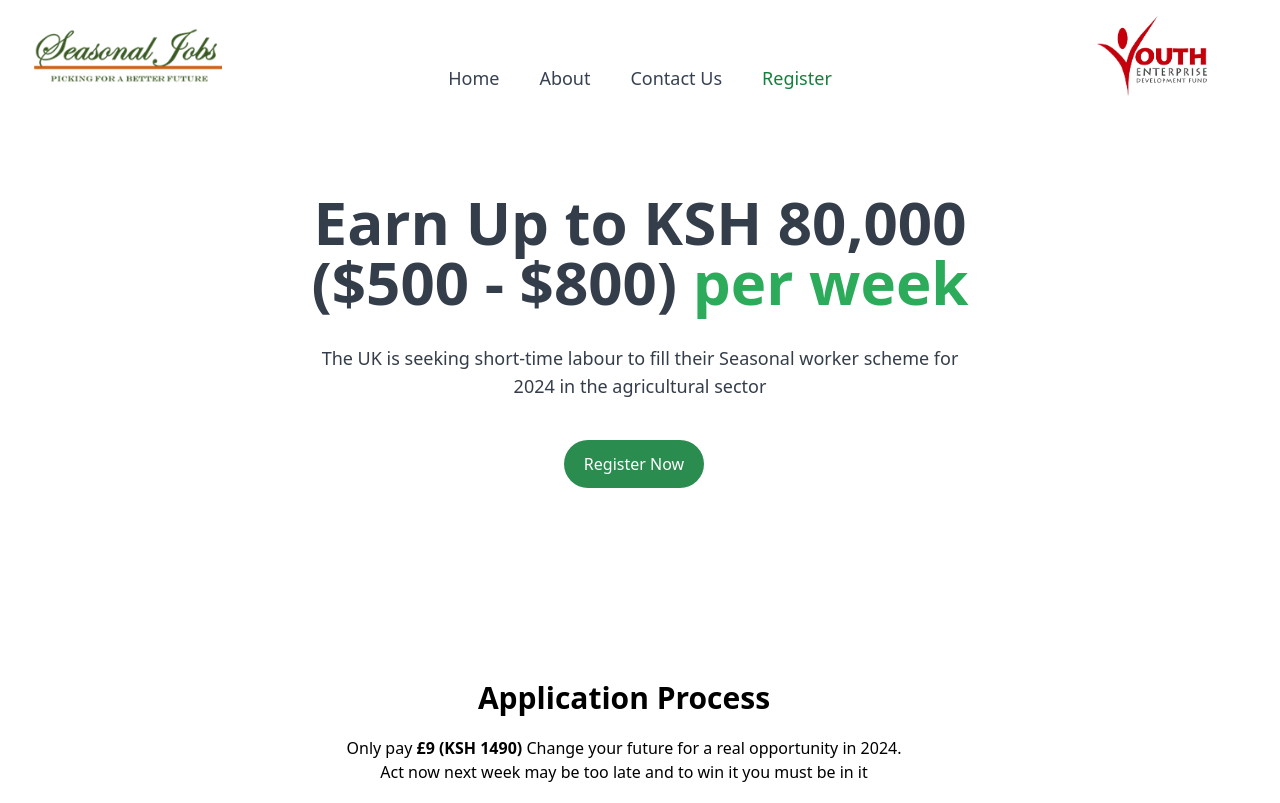
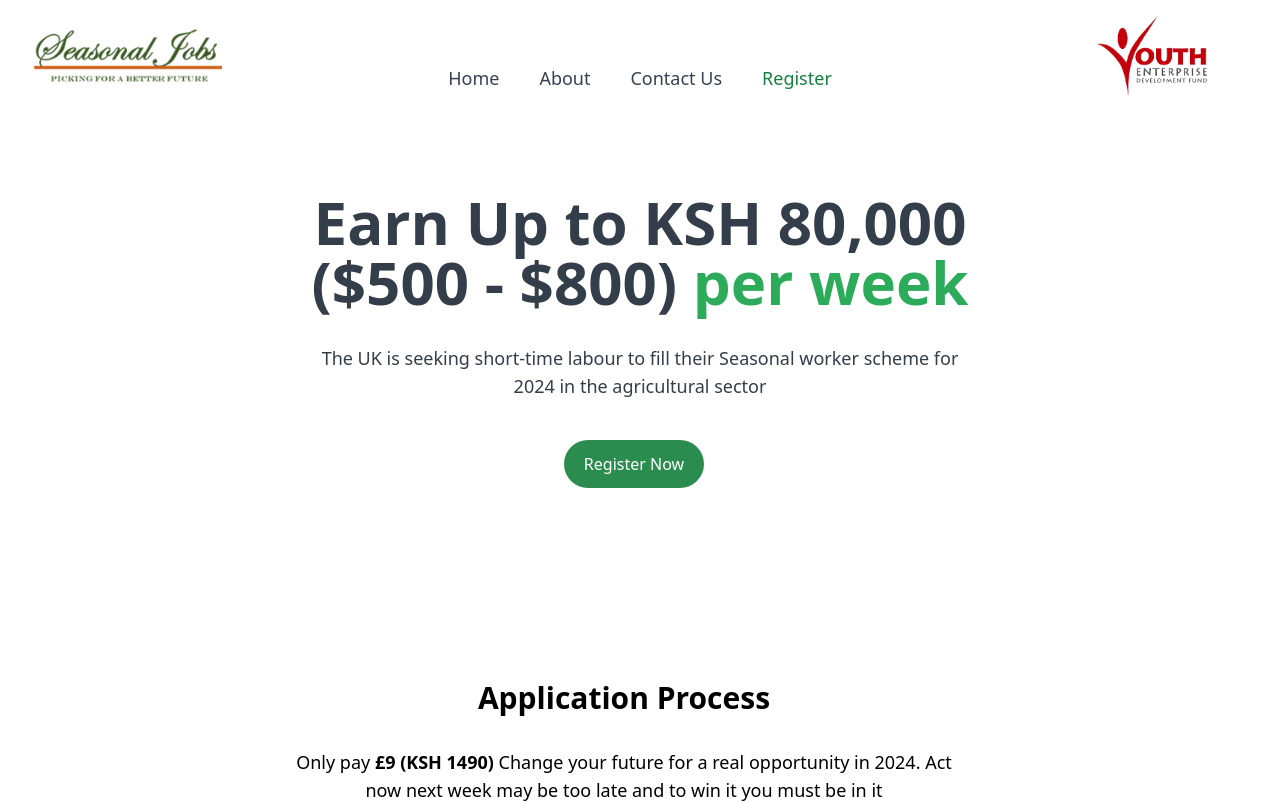
Before and after one commit to Infospace-meta/seasonal-jobs, a Vue app in the folder app/: page / in a window 1280 px wide. Shown: the top 803 px of the page. Built offline with nearby package versions, Linux system fonts and the light colour scheme.

Commit message:
update application process

```diff
--- a/app/src/components/HomeApplicationProcess.vue
+++ b/app/src/components/HomeApplicationProcess.vue
@@ -2,11 +2,11 @@
   <section class="px-4 sm:px-8 py-8 sm:py-24">
     <div class="max-w-5xl mx-auto grid grid-cols-1 gap-8">
       <!-- Text -->
-      <div class="flex flex-col md:px-0 text-center max-w-xl mx-auto">
-        <h1 class="font-semibold text-2xl md:text-3xl mb-5">
+      <div class="flex flex-col md:px-0 text-center max-w-2xl mx-auto">
+        <h1 class="font-semibold text-2xl md:text-3xl pb-8">
           Application Process
         </h1>
-        <p>
+        <p class="text-lg">
           Only pay <span class="font-bold">£9 (KSH 1490)</span> Change your future for a real opportunity in 2024. Act now next week may be too late and to win it you must be in it
         </p>
       </div>
```
